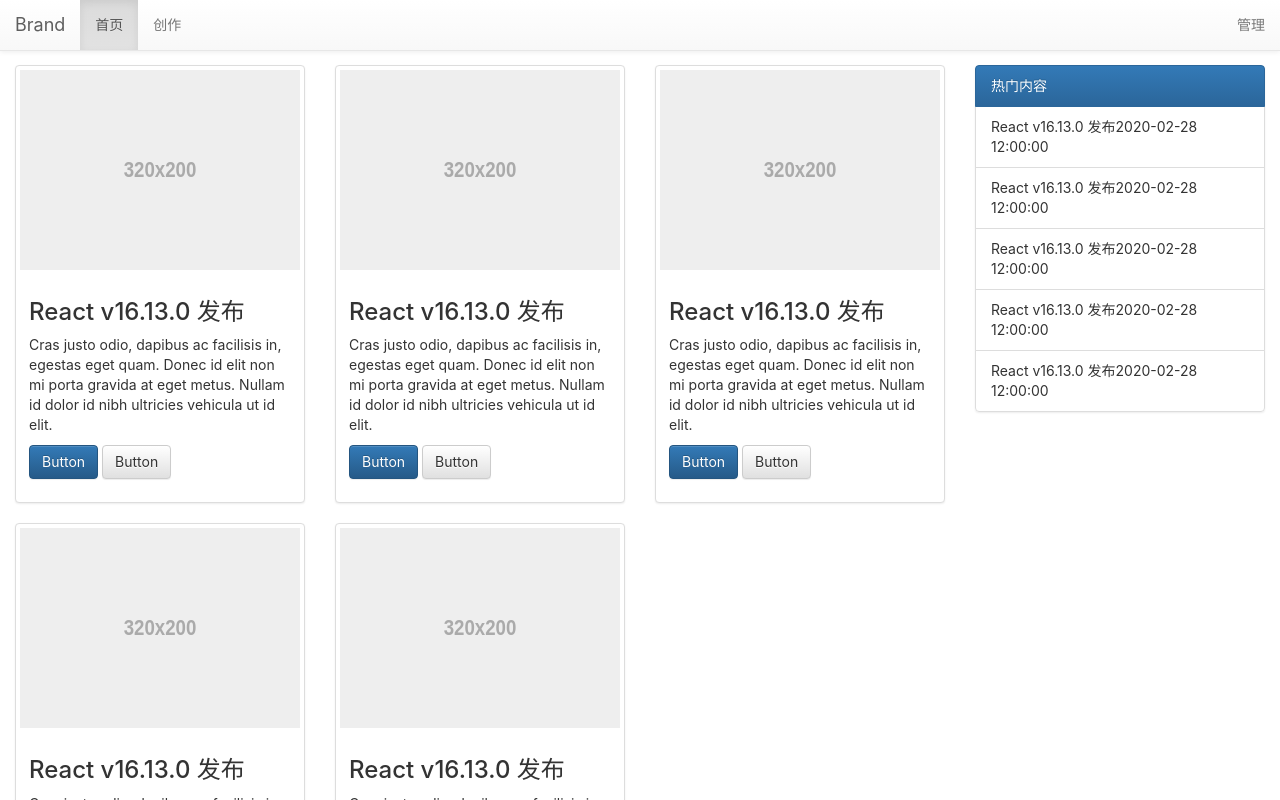
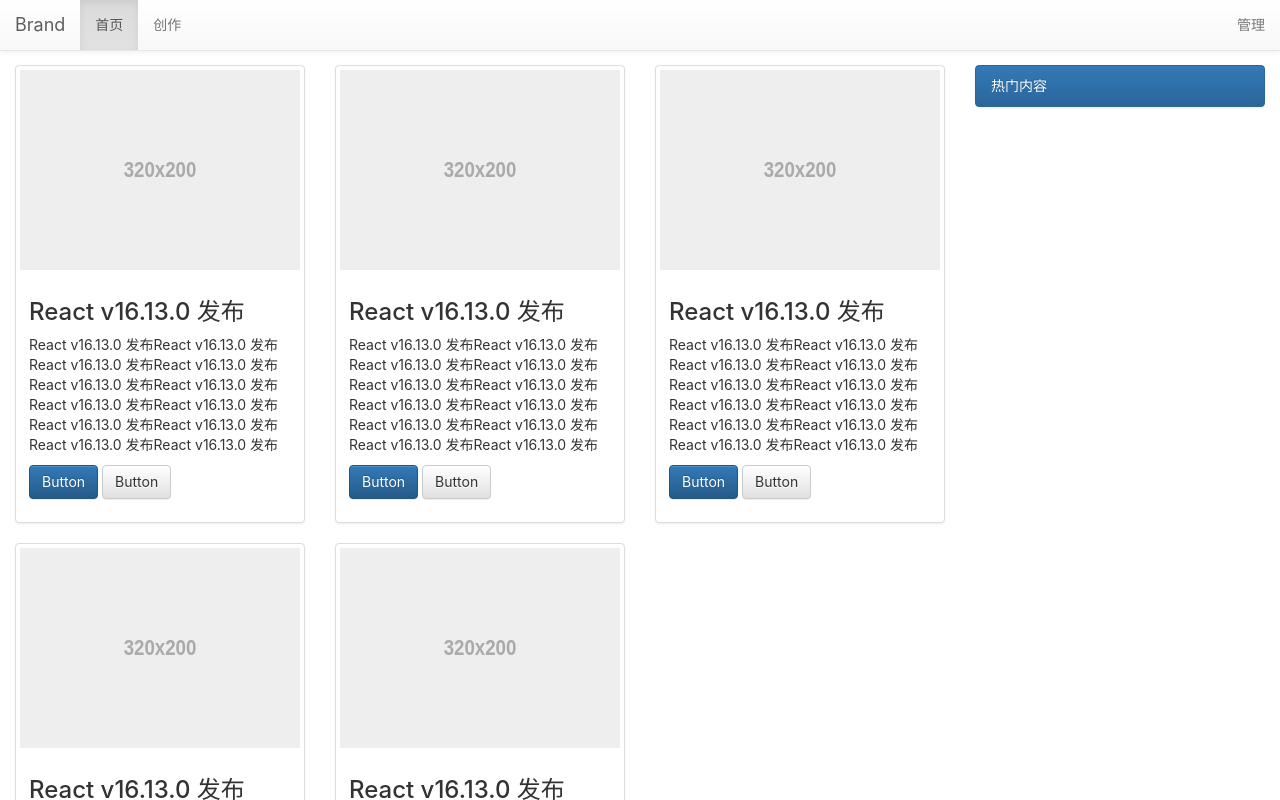
Before and after one commit to damoqiongqiu/learn-react, a React (Create React App) app: page /post/post-list in a window 1280 px wide. Shown: the top 800 px of the page. Built offline with nearby package versions, Linux system fonts and the light colour scheme; data requests are answered from the project's data file.

Commit message:
重构代码，添加注释

```diff
--- a/src/app/post/hot-post/hot-post.mock.json
+++ /dev/null
@@ -1,27 +0,0 @@
-[
-    {
-        "id": 1,
-        "title": "React v16.13.0 发布",
-        "updateTime": "2020-02-28 12:00:00"
-    },
-    {
-        "id": 2,
-        "title": "React v16.13.0 发布",
-        "updateTime": "2020-02-28 12:00:00"
-    },
-    {
-        "id": 3,
-        "title": "React v16.13.0 发布",
-        "updateTime": "2020-02-28 12:00:00"
-    },
-    {
-        "id": 4,
-        "title": "React v16.13.0 发布",
-        "updateTime": "2020-02-28 12:00:00"
-    },
-    {
-        "id": 5,
-        "title": "React v16.13.0 发布",
-        "updateTime": "2020-02-28 12:00:00"
-    }
-]
--- a/src/app/post/hot-post/index.js
+++ b/src/app/post/hot-post/index.js
@@ -1,11 +1,10 @@
 import React, { useEffect, useState } from "react";
-import hotPostMock from "./hot-post.mock.json";
 
 function PostList(props) {
     const [postList, setPostList] = useState([]);
 
     useEffect(() => {
-        setPostList(hotPostMock);
+
     }, []);
 
     return (
--- a/src/app/post/post-list/index.js
+++ b/src/app/post/post-list/index.js
@@ -1,11 +1,19 @@
 import React, { useEffect, useState } from "react";
-import postListMock from "./post-list.mock.json";
+import axios from "axios";
 
 function PostList(props) {
     const [postList, setPostList] = useState([]);
 
     useEffect(() => {
-        setPostList(postListMock);
+        // 在组件挂载时发起数据请求
+        axios.get('http://localhost:3001/postList') // 替换成你的 API 地址
+            .then(response => {
+                // 请求成功，设置数据
+                setPostList(response.data);
+            })
+            .catch(error => {
+                console.error('Error fetching :', error);
+            });
     }, []);
 
     return (
--- /dev/null
+++ b/src/mock-data/hot-post.mock.json
@@ -0,0 +1,34 @@
+{
+    "postList": [
+        {
+            "id": 1,
+            "title": "React v16.13.0 发布",
+            "content": "React v16.13.0 发布React v16.13.0 发布React v16.13.0 发布React v16.13.0 发布React v16.13.0 发布React v16.13.0 发布React v16.13.0 发布React v16.13.0 发布React v16.13.0 发布React v16.13.0 发布React v16.13.0 发布React v16.13.0 发布",
+            "updateTime": "2020-02-28 12:00:00"
+        },
+        {
+            "id": 2,
+            "title": "React v16.13.0 发布",
+            "content": "React v16.13.0 发布React v16.13.0 发布React v16.13.0 发布React v16.13.0 发布React v16.13.0 发布React v16.13.0 发布React v16.13.0 发布React v16.13.0 发布React v16.13.0 发布React v16.13.0 发布React v16.13.0 发布React v16.13.0 发布",
+            "updateTime": "2020-02-28 12:00:00"
+        },
+        {
+            "id": 3,
+            "title": "React v16.13.0 发布",
+            "content": "React v16.13.0 发布React v16.13.0 发布React v16.13.0 发布React v16.13.0 发布React v16.13.0 发布React v16.13.0 发布React v16.13.0 发布React v16.13.0 发布React v16.13.0 发布React v16.13.0 发布React v16.13.0 发布React v16.13.0 发布",
+            "updateTime": "2020-02-28 12:00:00"
+        },
+        {
+            "id": 4,
+            "title": "React v16.13.0 发布",
+            "content": "React v16.13.0 发布React v16.13.0 发布React v16.13.0 发布React v16.13.0 发布React v16.13.0 发布React v16.13.0 发布React v16.13.0 发布React v16.13.0 发布React v16.13.0 发布React v16.13.0 发布React v16.13.0 发布React v16.13.0 发布",
+            "updateTime": "2020-02-28 12:00:00"
+        },
+        {
+            "id": 5,
+            "title": "React v16.13.0 发布",
+            "content": "React v16.13.0 发布React v16.13.0 发布React v16.13.0 发布React v16.13.0 发布React v16.13.0 发布React v16.13.0 发布React v16.13.0 发布React v16.13.0 发布React v16.13.0 发布React v16.13.0 发布React v16.13.0 发布React v16.13.0 发布",
+            "updateTime": "2020-02-28 12:00:00"
+        }
+    ]
+}
```
Also changed, not shown: package.json (+16 -11 lines), 1 other file (tests, documents, lock files or other folders).
